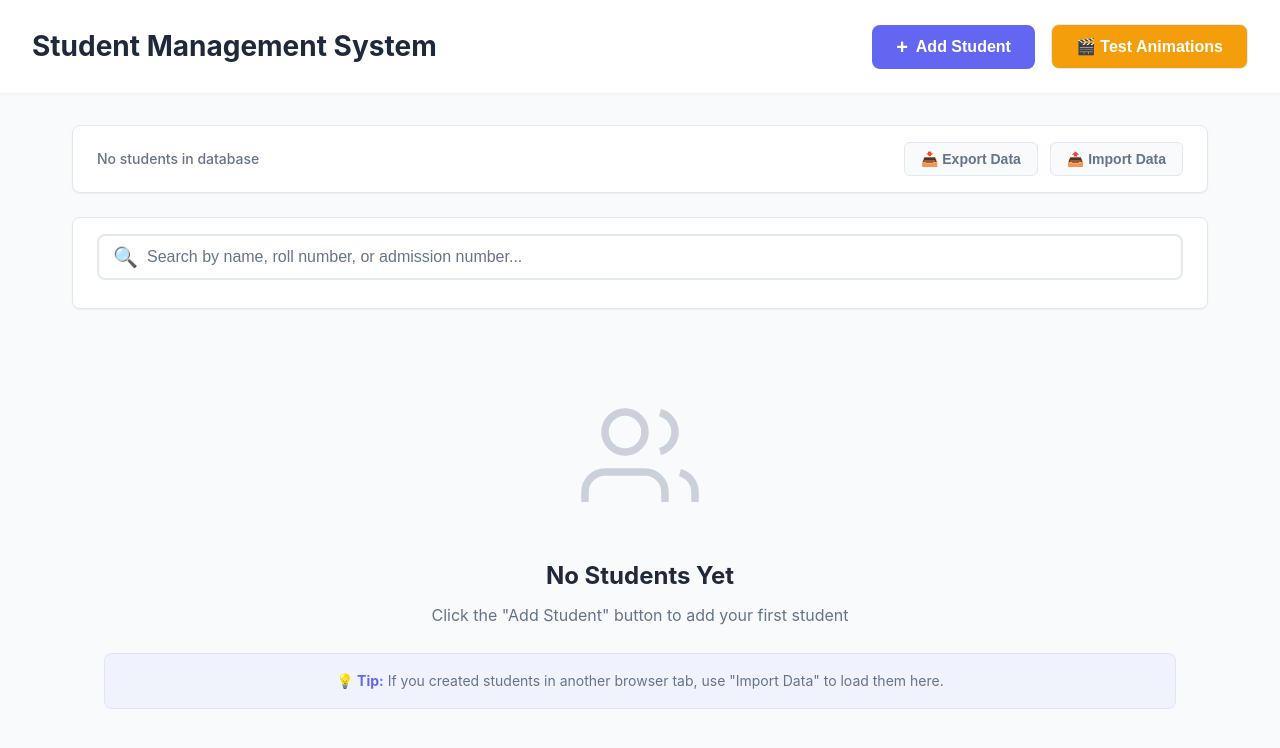
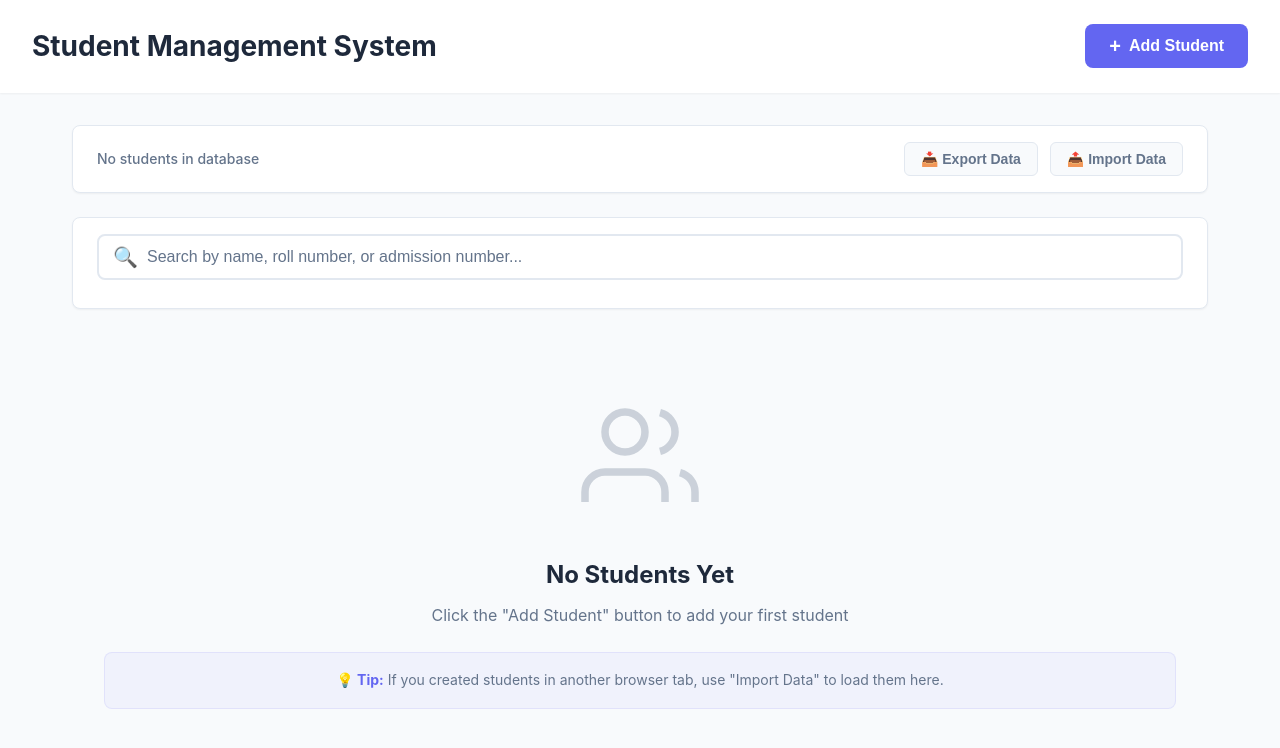
Before and after one commit to supercoolkriyansh122/student-management-system, a website: page index.html in a window 1280 px wide. Drawn offline with Linux system fonts and the light colour scheme.

Commit message:
Update index.html

```diff
--- a/index.html
+++ b/index.html
@@ -14,14 +14,9 @@
     <div id="homeView" class="view active">
         <header class="header">
             <h1>Student Management System</h1>
-            <div style="display: flex; gap: 1rem; align-items: center;">
-                <button id="addStudentBtn" class="btn-primary">
-                    <span class="btn-icon">+</span> Add Student
-                </button>
-                <button id="testAnimBtn" class="btn-secondary" style="background: #f59e0b; color: white;">
-                    🎬 Test Animations
-                </button>
-            </div>
+            <button id="addStudentBtn" class="btn-primary">
+                <span class="btn-icon">+</span> Add Student
+            </button>
         </header>
 
         <div class="container">
```
